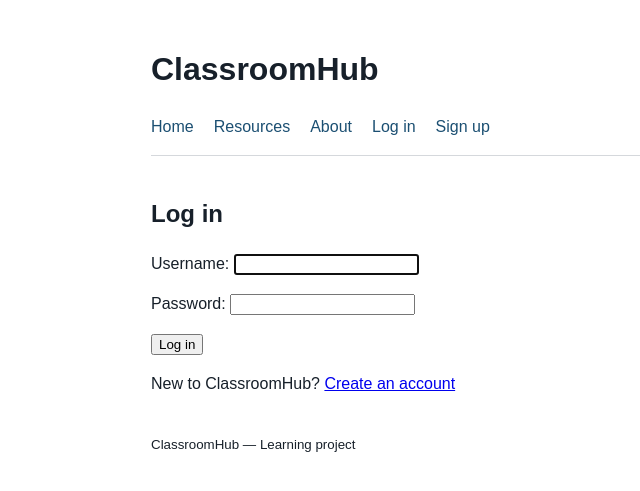
After one commit to FelipeNavarrete0313/ClassroomHub, a Django app: page /accounts/login/ in a window 1280 px wide. The commit adds this page. Shown: the top 491 px of the page, without its empty margins (39-679 px from the left). Run offline with Django 5.2, Linux system fonts and the light colour scheme.

Commit message:
Update: integrate LoginView and POST LogoutView with CSRF (Lab 08 - 8.3)

```diff
--- a/pages/templates/pages/base.html
+++ b/pages/templates/pages/base.html
@@ -23,6 +23,9 @@
             color: #1b4f72;
             text-decoration: none;
         }
+        nav form {
+            margin: 0 0 0 auto;
+        }
         main {
             padding: 20px 0;
         }
@@ -41,6 +44,16 @@
             <a href="{% url 'pages:home' %}">Home</a>
             <a href="{% url 'pages:resources' %}">Resources</a>
             <a href="{% url 'pages:about' %}">About</a>
+
+            {% if user.is_authenticated %}
+                <form method="post" action="{% url 'pages:logout' %}">
+                    {% csrf_token %}
+                    <button type="submit">Log out</button>
+                </form>
+            {% else %}
+                <a href="{% url 'pages:login' %}">Log in</a>
+                <a href="{% url 'pages:signup' %}">Sign up</a>
+            {% endif %}
         </nav>
     </header>
 
--- /dev/null
+++ b/pages/templates/pages/login.html
@@ -0,0 +1,22 @@
+{% extends "pages/base.html" %}
+
+{% block title %}Log in | ClassroomHub{% endblock %}
+
+{% block content %}
+    <h2>Log in</h2>
+
+    {% if form.errors %}
+        <p>The credentials were not accepted.</p>
+    {% endif %}
+
+    <form method="post">
+        {% csrf_token %}
+        {{ form.as_p }}
+        <input type="hidden" name="next" value="{{ next }}">
+        <button type="submit">Log in</button>
+    </form>
+
+    <p>New to ClassroomHub?
+        <a href="{% url 'pages:signup' %}">Create an account</a>
+    </p>
+{% endblock %}
--- a/pages/urls.py
+++ b/pages/urls.py
@@ -1,3 +1,4 @@
+from django.contrib.auth import views as auth_views
 from django.urls import path
 
 from . import views
@@ -13,6 +14,17 @@ urlpatterns = [
         name="available-resources",
     ),
     path("about/", views.about, name="about"),
+    path("accounts/signup/", views.signup, name="signup"),
+    path(
+        "accounts/login/",
+        auth_views.LoginView.as_view(template_name="pages/login.html"),
+        name="login",
+    ),
+    path(
+        "accounts/logout/",
+        auth_views.LogoutView.as_view(),
+        name="logout",
+    ),
     path("contact/", views.contact, name="contact"),
     path("topics/<slug:slug>/", views.topic_detail, name="topic-detail"),
 ]
```
Also changed, not shown: config/settings.py (+8 -0 lines).
